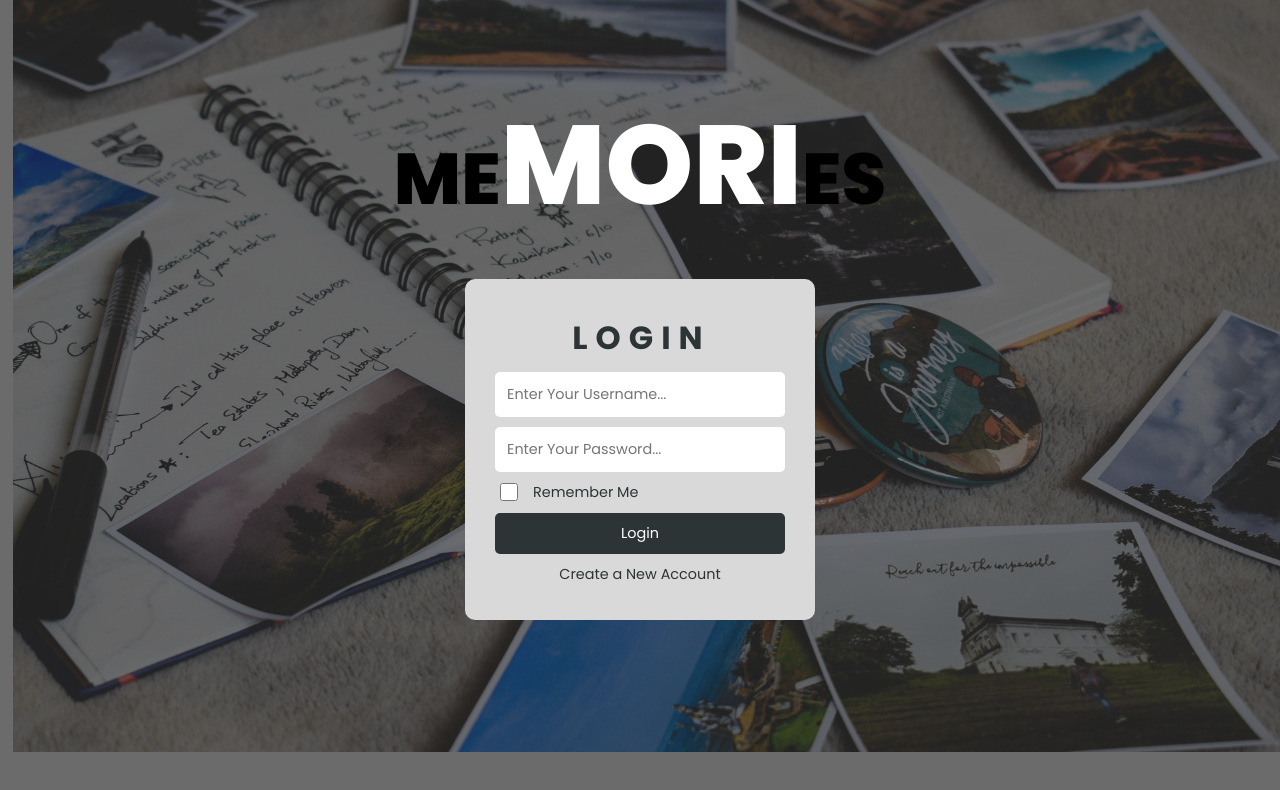
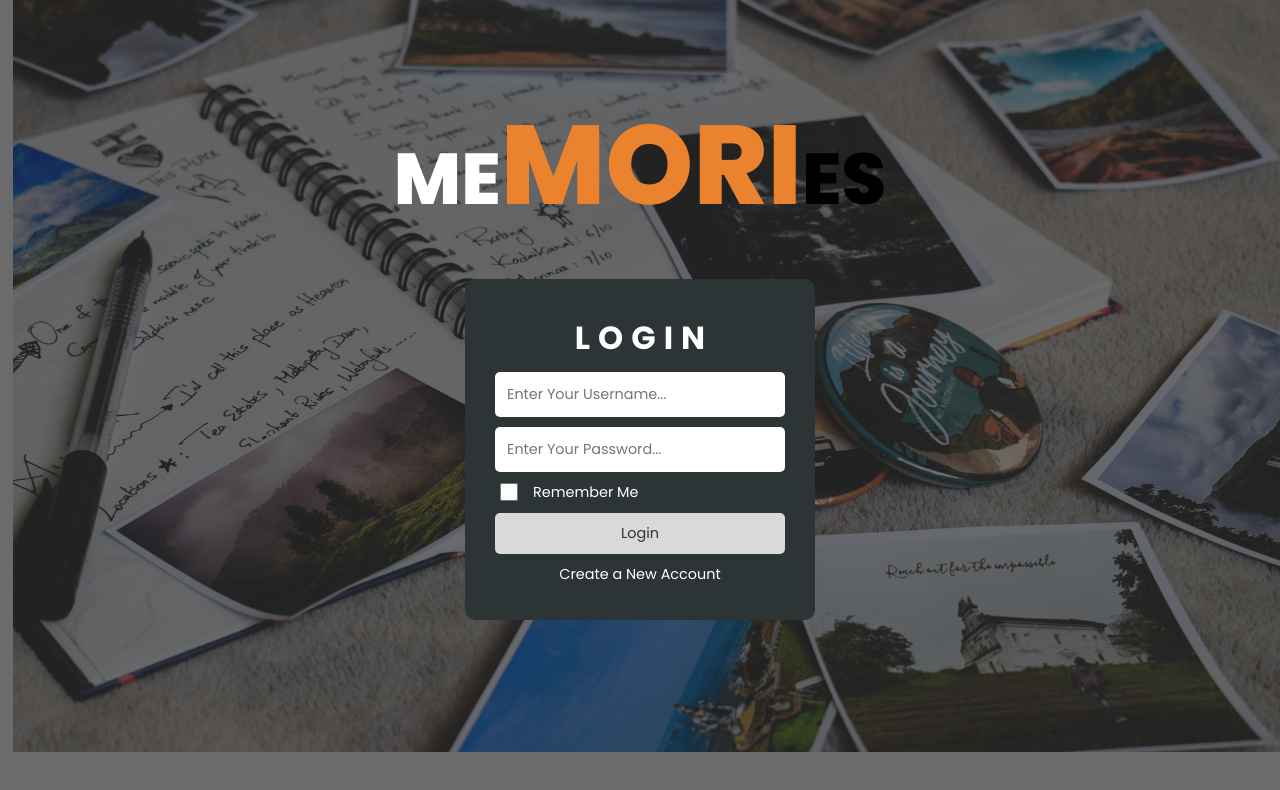
Before and after one commit to wahsandaruwan/memories_app_frontend, a React (Create React App) app: page / in a window 1280 px wide. Shown: the top 790 px of the page. Built offline with nearby package versions, Linux system fonts and the light colour scheme; the HTML template or start-up script is replaced by a standard one.

Commit message:
Added some css tuning

```diff
--- a/src/Components/Elements/MainButton.js
+++ b/src/Components/Elements/MainButton.js
@@ -12,8 +12,8 @@ const MainButton = ({ buttonText, clickFunc }) => {
 // Basic styling
 const basicStyles = {
     display: "inline",
-    backgroundColor: "#2d3436",
-    color: "#ffffff",
+    backgroundColor: "#d9d9da",
+    color: "#2d3436",
     padding: "10px 20px",
     margin: "5px",
     fontSize: "0.9rem",
--- a/src/Components/Pages/Home.js
+++ b/src/Components/Pages/Home.js
@@ -34,7 +34,7 @@ const Home = () => {
             <div className="background"></div>
             <div className="overlay"></div>
             <div className="home">
-                <animated.h1 style={springTransition} className="logo">Me<span>mori</span>es</animated.h1>
+                <animated.h1 style={springTransition} className="logo"><span>Me</span><span>mori</span><span>es</span></animated.h1>
                 {
                     toggleLoginRegister ? <Login formStateToggleFunc={setToggleLoginRegister} /> : <Register formStateToggleFunc={setToggleLoginRegister} />
                 }
--- a/src/Components/Sections/Styles/LoginRegisterStyles.css
+++ b/src/Components/Sections/Styles/LoginRegisterStyles.css
@@ -12,7 +12,7 @@
 .login-register-form {
   width: 100%;
   max-width: 350px;
-  background-color: #d9d9da;
+  background-color: #2d3436;
   display: flex;
   justify-content: center;
   align-items: center;
@@ -25,12 +25,13 @@
 /* Heading */
 .login-register-form .heading {
   width: 100%;
+  color: #ffffff;
   font-size: 2rem;
   font-weight: 700;
   text-align: center;
   text-transform: uppercase;
   letter-spacing: 0.5rem;
-  margin-left: 0.5rem;
+  padding-left: 0.5rem;
 }
 
 /* Textboxes & Buttons */
@@ -47,26 +48,31 @@
 }
 
 .login-register-form .textbox-custom:focus {
-  background-color: #ffeaa7 !important;
+  background-color: #eb832e !important;
 }
 .login-register-form .button-custom:hover {
   background-color: #eb832e !important;
-  color: #2d3436 !important;
+  color: #ffffff !important;
 }
 
 /* Checkboxes & Labels */
 .login-register-form .input-check > label {
   margin-left: 10px;
   cursor: pointer;
+  color: #ffffff;
 }
 
 .login-register-form .input-check > label > span {
-  color: #310e0e;
   text-decoration: underline;
+  transition: all 0.3s ease-in-out;
+}
+
+.login-register-form .input-check > label > span:hover {
+  color: #eb832e;
 }
 
 /* Links */
 .login-register-form .to-reg:hover {
-  color: #000000;
+  color: #eb832e;
   transform: translateY(2px);
 }
--- a/src/Components/Sections/Styles/NavBarStyles.css
+++ b/src/Components/Sections/Styles/NavBarStyles.css
@@ -20,7 +20,6 @@
 }
 
 .search .textbox-custom {
-  background-color: #eb832e !important;
   width: 100%;
 }
 
--- a/src/index.css
+++ b/src/index.css
@@ -40,7 +40,7 @@ a {
   margin: 5px;
   text-decoration: none;
   font-size: 0.9rem;
-  color: #2d3436;
+  color: #ffffff;
   transition: all 0.3s ease-in-out;
 }
 
@@ -110,8 +110,6 @@ a {
 .logo {
   position: relative;
   padding: 0 20px;
-  color: #000000;
-  font-size: 4.5rem;
   font-weight: 800;
   text-align: center;
   text-transform: uppercase;
@@ -120,9 +118,22 @@ a {
   transition: all 1s ease-in-out;
 }
 
-.logo > span {
+.logo > span:nth-child(1),
+.logo > span:nth-child(3) {
+  font-size: 4.5rem;
+}
+
+.logo > span:nth-child(1) {
+  color: #ffffff;
+}
+
+.logo > span:nth-child(3) {
+  color: #000000;
+}
+
+.logo > span:nth-child(2) {
   font-size: 7rem;
-  color: #ffffff;
+  color: #eb832e;
 }
 
 /* ----------------Feed Page---------------- */
```
